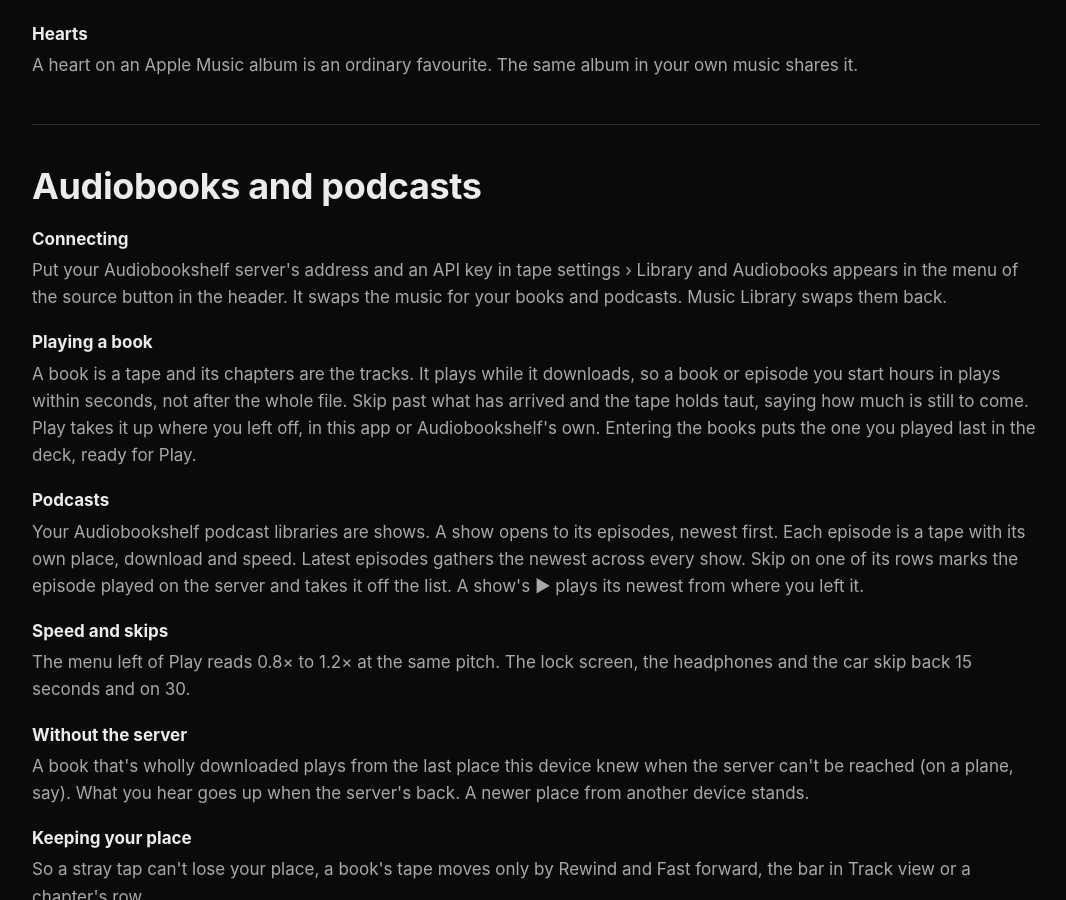
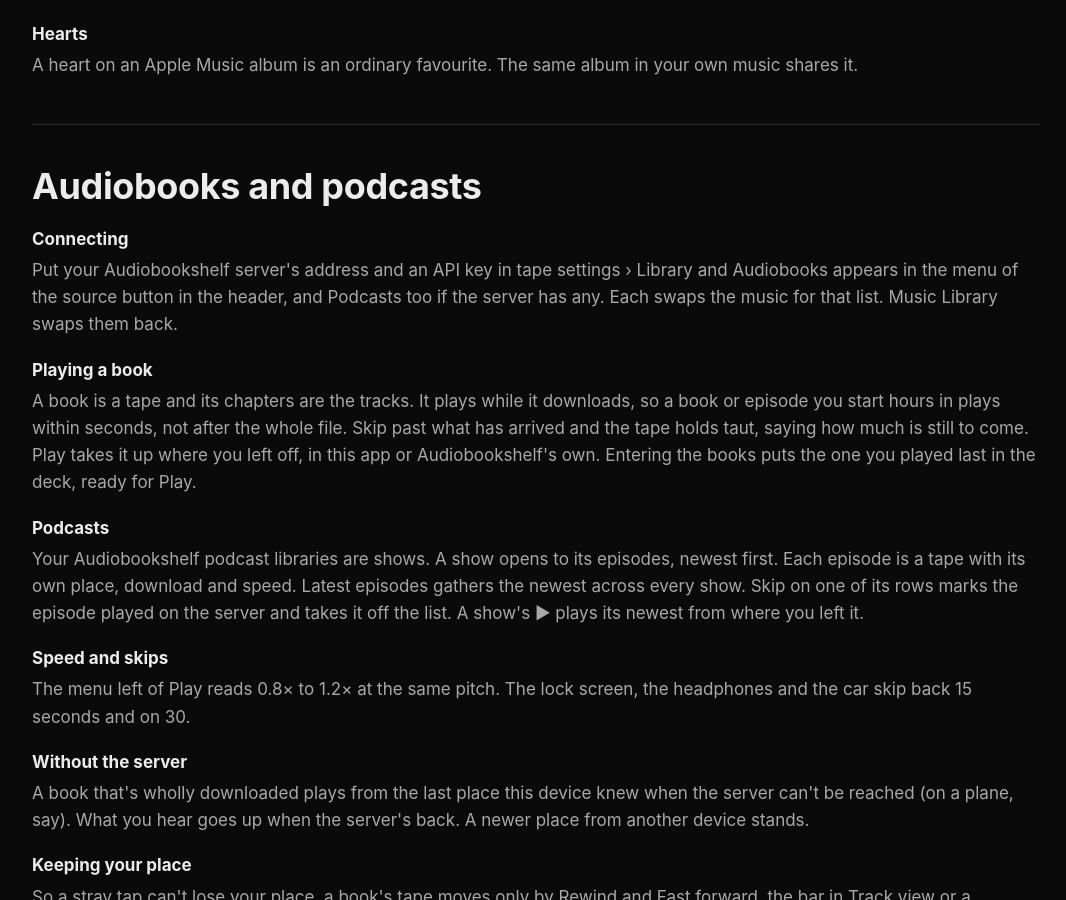
Before and after one commit to andybateman/andybateman.github.io, a Jekyll site: the page tapedeck/help.html, which Jekyll copies as it is, in a window 1280 px wide and 900 px high, scrolled down 12923 px. Shown: the whole window, without its empty margins (104-1170 px from the left). Built offline with Jekyll 4.4.1, drawn with Linux system fonts in a browser that asks for light colours; some of the changed text lies outside the part shown.

Commit message:
/tapedeck/: Podcasts on the source button, in the help

```diff
--- a/tapedeck/help.html
+++ b/tapedeck/help.html
@@ -254,7 +254,7 @@
   <h2 id="books-h">Audiobooks and podcasts</h2>
   <dl>
     <dt>Connecting</dt>
-    <dd>Put your Audiobookshelf server's address and an API key in tape settings › Library and Audiobooks appears in the menu of the source button in the header. It swaps the music for your books and podcasts. Music Library swaps them back.</dd>
+    <dd>Put your Audiobookshelf server's address and an API key in tape settings › Library and Audiobooks appears in the menu of the source button in the header, and Podcasts too if the server has any. Each swaps the music for that list. Music Library swaps them back.</dd>
     <dt>Playing a book</dt>
     <dd>A book is a tape and its chapters are the tracks. It plays while it downloads, so a book or episode you start hours in plays within seconds, not after the whole file. Skip past what has arrived and the tape holds taut, saying how much is still to come. Play takes it up where you left off, in this app or Audiobookshelf's own. Entering the books puts the one you played last in the deck, ready for Play.</dd>
     <dt>Podcasts</dt>
```
Also changed, not shown: other parts of tapedeck/help.html (+1 -1 lines).
